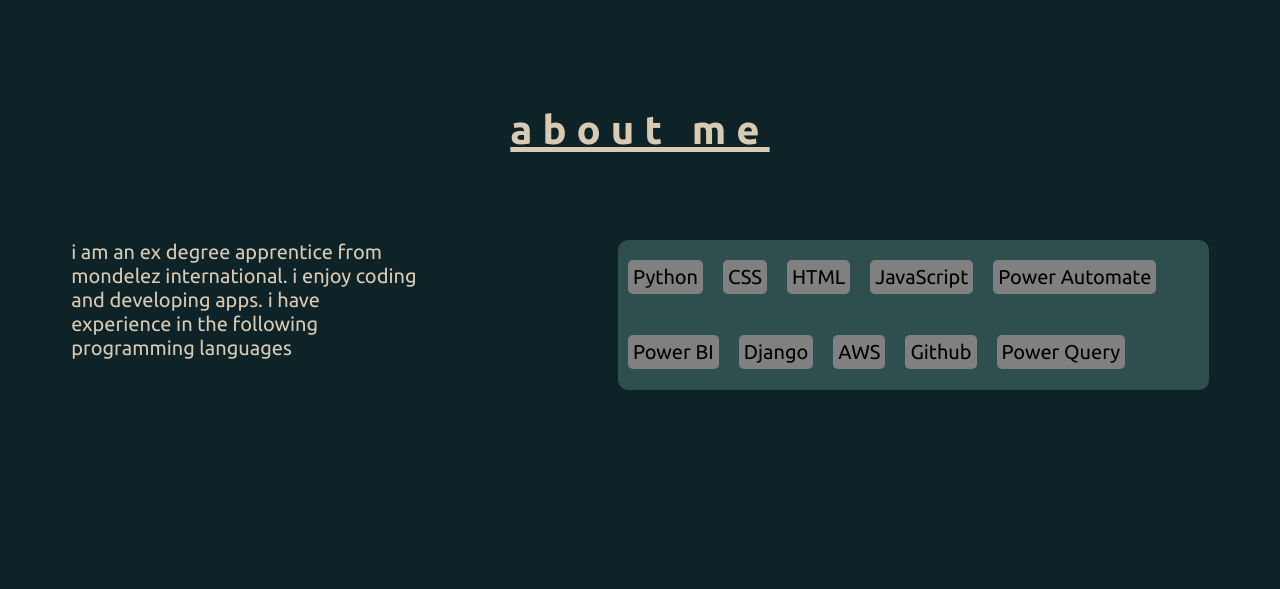
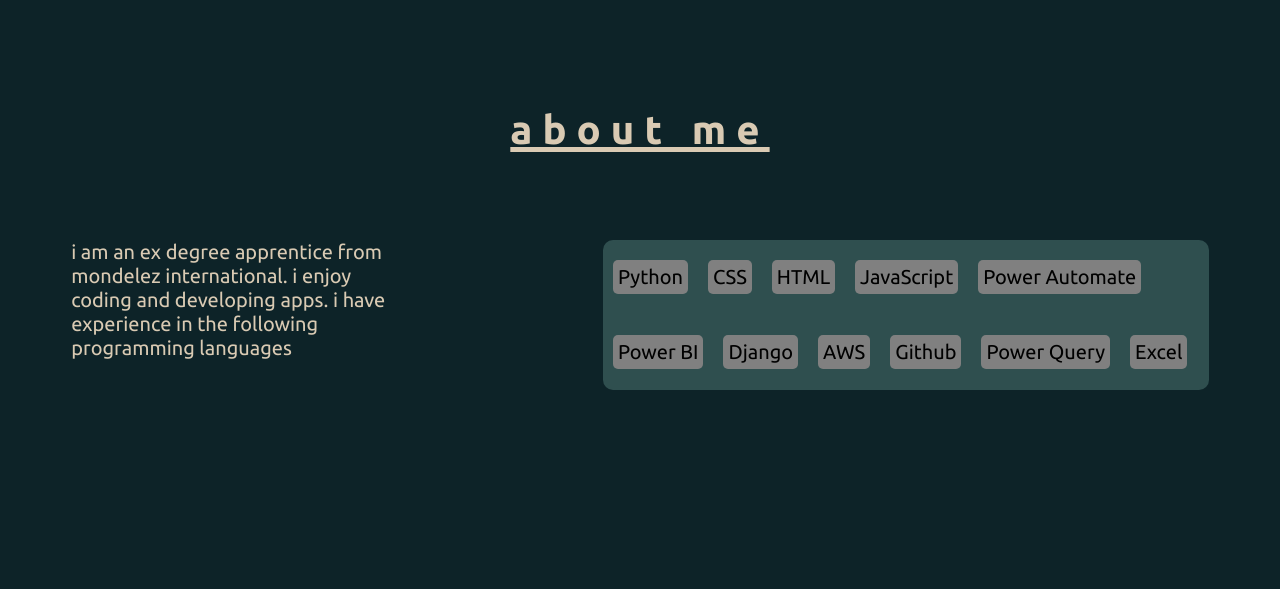
Before and after one commit to SajjadMollah/portfoliowebsite, a Django app: template my_website/my_website/templates/hello.html in a window 1280 px wide. Shown: the part 680-1269 px from the top of the page. Run offline with Django 5.2, Linux system fonts and the light colour scheme; the template is opened without the code that fills it, so the values that code supplies are empty.

Commit message:
Test
test

```diff
--- a/my_website/my_website/templates/hello.html
+++ b/my_website/my_website/templates/hello.html
@@ -52,6 +52,8 @@
                 <div class="skill">AWS</div>
                 <div class="skill">Github</div>
                 <div class="skill">Power Query</div>
+                <div class="skill">Excel</div>
+
 
 
 
```
